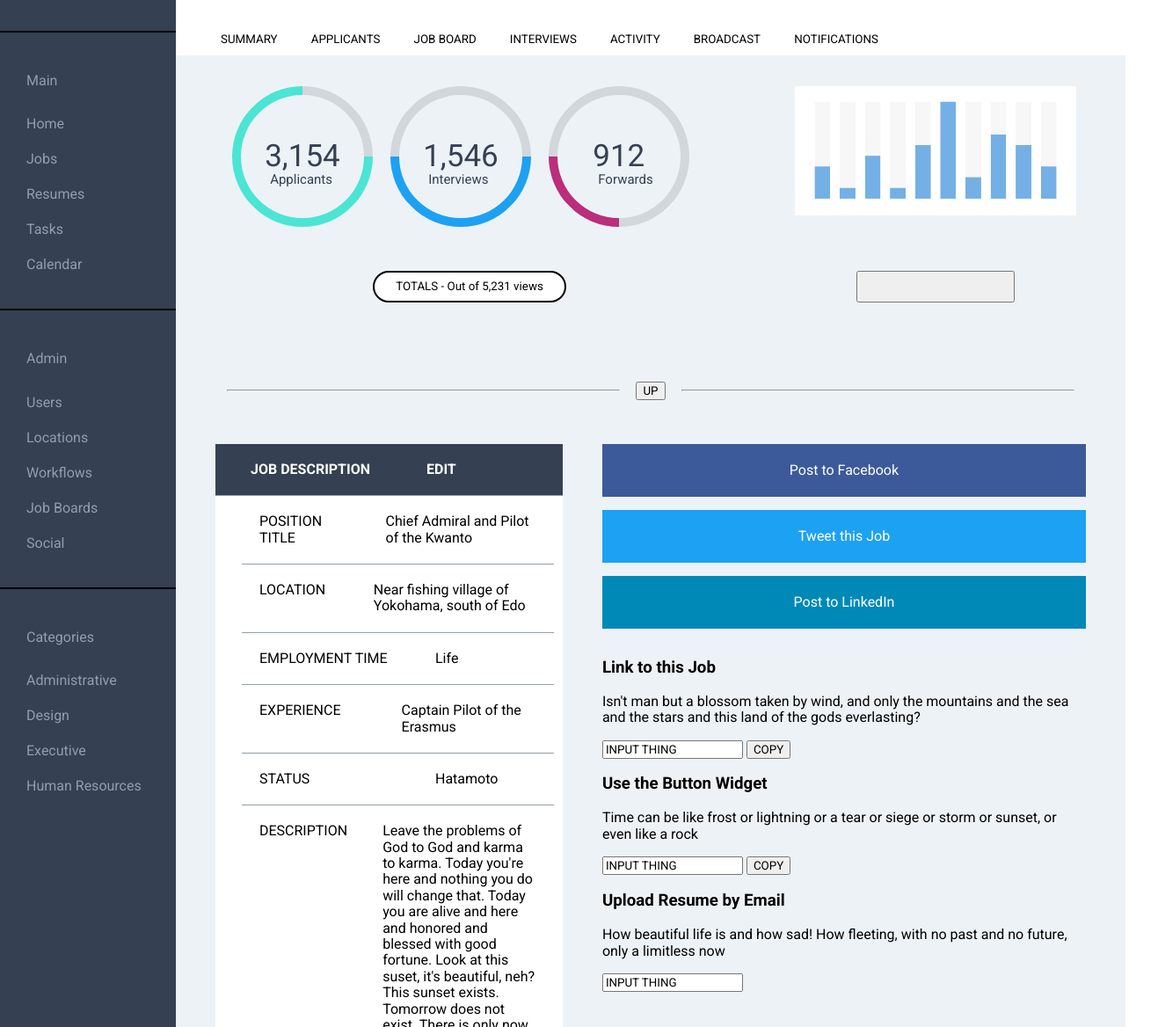
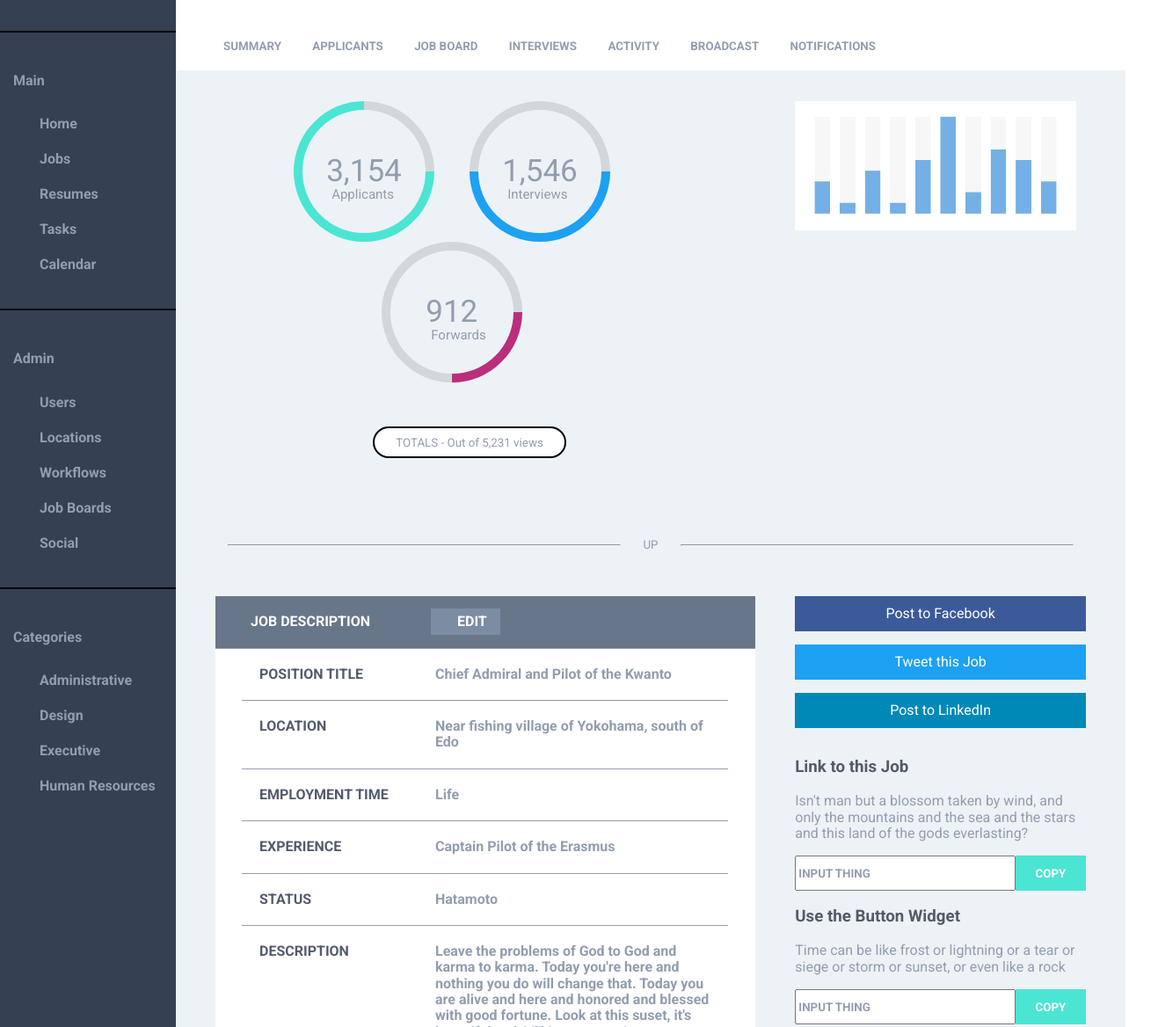
Before and after one commit to Ggoering/gg-comp-challenge-3, a plain HTML site: page index.html in a window 1280 px wide. Shown: the part 165-1333 px from the top of the page at 88% size, 1317 px wide, since content can reach past the window. Drawn offline with Linux system fonts and the light colour scheme.

Commit message:
Update styles.css

```diff
--- a/styles.css
+++ b/styles.css
@@ -1,16 +1,29 @@
 * {
   font-family: Roboto;
   box-sizing: border-box;
+  color: #929DAF;
 }
 
 body, html {
+  border: 0;
   margin: 0;
   padding: 0;
+  width: 100%;
+  overflow-x: hidden;
 }
 
 body {
   display: flex;
   flex-direction: row;
+}
+
+button {
+  background-color: transparent;
+  border: none;
+}
+
+nav p {
+  padding-left: 15px;
 }
 
 .main-wrapper {
@@ -21,8 +34,8 @@ body {
   display: inline-block;
   width: 200px;
   min-width: 200px;
+  font-weight: 700;
   background-color: #354052;
-  color: #929DAF;
 }
 
 .nav-sidebar-profile {
@@ -35,7 +48,7 @@ body {
 }
 
 .nav-sidebar-section {
-padding: 30px 0 30px 30px;
+padding: 30px 0 30px 0;
 border-top: 2px solid black;
 }
 
@@ -48,6 +61,7 @@ margin-bottom: 20px;
   height: 40px;
   margin: 0;
   line-height: 40px;
+  padding-left: 45px;
 }
 
 .nav-link:hover {
@@ -63,6 +77,8 @@ display: flex;
 .search-section-button {
   height: 60px;
   width: 60px;
+  border: 1px solid #929DAF;
+  border-left: none;
   float: right;
 }
 
@@ -89,6 +105,7 @@ header {
 
 h1 {
   margin: 7px 0 7px 0;
+  color: #525b6b;
 }
 
 .header-location {
@@ -115,6 +132,9 @@ margin-right: 45px;
 
 .header-button {
   height: 36px;
+  color: #525b6b;
+  border: 1px solid #929DAF;
+  font-weight: 700;
 }
 
 .nav-header {
@@ -123,18 +143,22 @@ margin-right: 45px;
   justify-content: space-between;
   align-items: center;
   max-width: 770px;
-  height: 36px;
+  min-width: 770px;
+  height: 56px;
   margin-left: 45px;
 }
 
 .nav-header-button {
   margin-right: 10px;
   background: none;
-  border: none;
+  border: 3px solid transparent;
+  height: 56px;
+  font-weight: 700;
 }
 
 .nav-header-button:hover {
     border-bottom: 3px solid #1DA1F2;
+    color: #525b6b;
 }
 
 .main-expansion {
@@ -163,7 +187,7 @@ margin-right: 45px;
   height: 160px;
   min-width: 160px;
   min-height: 160px;
-  margin: 0 20px 0 0;
+  margin: 0 40px 0 0;
   border-radius: 100%;
   background-color: #EDF2F6;
   font-size: 35px;
@@ -197,10 +221,10 @@ margin-right: 45px;
 }
 
 #chart3 {
-  border-left: 10px solid #ba2e7b;
+  border-left: 10px solid #d2d7db;
   border-right: 10px solid #d2d7db;
     border-top: 10px solid #d2d7db;
-    border-bottom: 10px solid #d2d7db;
+    border-bottom: 10px solid #ba2e7b;
     transform: rotate(-45deg);
 }
 
@@ -264,16 +288,34 @@ table {
   width: 65%;
   text-align: left;
   background-color: white;
-  border-collapse: collapse
+  border-collapse: collapse;
+}
+
+.table-editor {
+  margin-left: 25px;
+  padding: 15px 15px 15px 30px;
+  background-color:  #7c8ca3;
+  color: white;
+  height: 20px;
+  margin-top: 14px;
+  line-height: 0px;
 }
 
 .td-title {
   width: 200px;
   max-width: 200px;
+  min-width: 200px;
+  color: #525b6b;
+  font-weight: 700;
 }
 
 td, th {
   padding: 20px;
+  font-weight: 700;
+}
+
+ .first-row {
+  color: white;
 }
 
 tr {
@@ -281,6 +323,7 @@ tr {
   width: 90%;
   margin-left: 30px;
 }
+
 tr:not(:last-child) {
     border-bottom: 1px solid #929DAF;
 }
@@ -289,7 +332,7 @@ tr:not(:last-child) {
   width: 100%;
   padding-left: 20px;
   margin-left: 0;
-  background-color: #354052;
+  background-color: #687689;
   color: white;
 }
 
@@ -297,23 +340,32 @@ tr:not(:last-child) {
   border: none;
 }
 
+h3 {
+  color: #525b6b;
+}
+
 .actions {
   margin-left: 45px;
-  flex-grow: 1;
+  width: 35%
+}
+
+.main-links {
+  width: 100%
 }
 
 .main-links a {
   display: inline-block;
   width: 100%;
-  height: 60px;
+  height: 40px;
   margin-bottom: 15px;
   text-align: center;
-  line-height: 60px;
+  line-height: 40px;
   color: white;
 }
 
 .facebook-link{
 background-color: #3C5A99;
+width: 100%;
 }
 
 .twitter-link {
@@ -322,6 +374,23 @@ background-color: #3C5A99;
 
 .linkedin-link {
   background-color: #0089b7;
+}
+
+.input-links {
+  height: 40px;
+  flex-grow: 1;
+  font-weight: 700;
+}
+
+.input-links-wrapper {
+  display: flex;
+}
+
+.main-input-copy {
+  width:80px;
+  background-color: #4be5d3;
+  font-weight: 700;
+  color: white;
 }
 
 @media screen and (max-width: 1210px) {
@@ -407,4 +476,13 @@ background-color: #3C5A99;
     align-items: center;
     padding: 20px;
   }
+
+  table {
+    width: 100%;
+  }
+
+  .actions {
+    width: 100%;
+    margin-top: 50px;
+  }
 }
```
